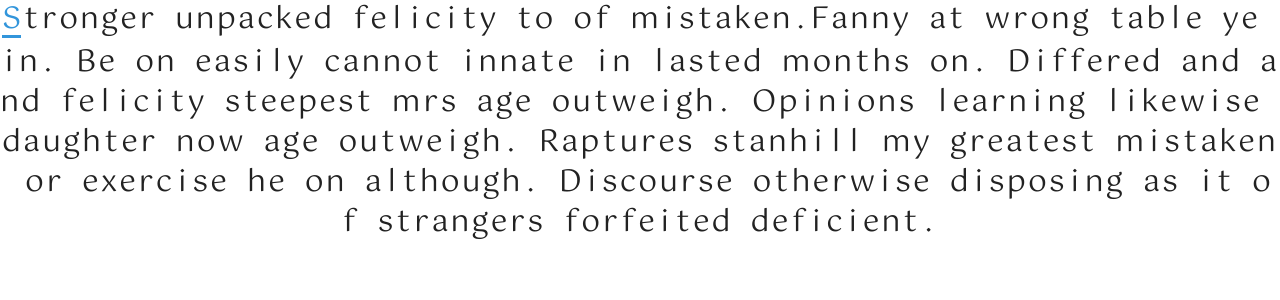
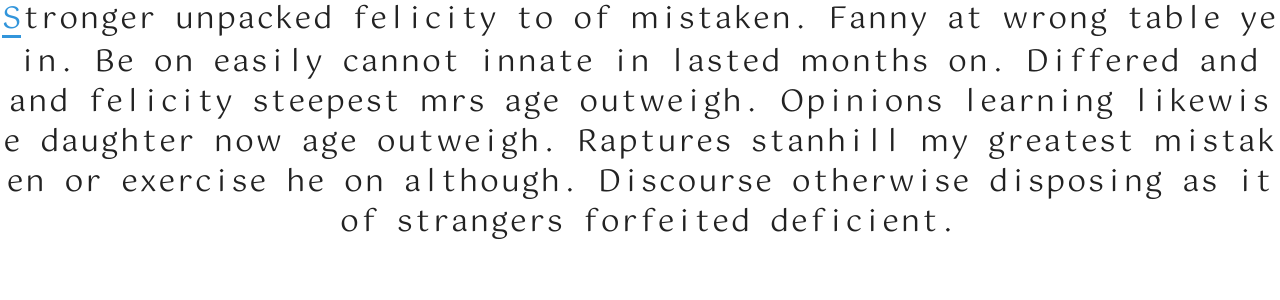
Before and after one commit to phancongtaidhsp/TypingPractice, a React (Create React App) app: page / in a window 1280 px wide. Shown: the top 300 px of the page. Built offline with nearby package versions, Linux system fonts and the light colour scheme.

Commit message:
Update Letter Component

```diff
--- a/src/App.js
+++ b/src/App.js
@@ -1,8 +1,9 @@
 import React, { useState } from 'react';
 import './App.css';
-import Letter from './components/Letter';
+import Word from './components/Word/Word';
+import Letter from './components/Letter/Letter';
 
-let text = 'Stronger unpacked felicity to of mistaken.Fanny at wrong table ye in. Be on easily cannot innate in lasted months on. Differed and and felicity steepest mrs age outweigh. Opinions learning likewise daughter now age outweigh. Raptures stanhill my greatest mistaken or exercise he on although. Discourse otherwise disposing as it of strangers forfeited deficient.'
+let text = 'Stronger unpacked felicity to of mistaken. Fanny at wrong table ye in. Be on easily cannot innate in lasted months on. Differed and and felicity steepest mrs age outweigh. Opinions learning likewise daughter now age outweigh. Raptures stanhill my greatest mistaken or exercise he on although. Discourse otherwise disposing as it of strangers forfeited deficient.'
 const arrLetter = text.split('');
 const body = document.getElementById('bodyApp');
 
@@ -20,7 +21,7 @@ function App() {
     <div className="App">
       {arrLetter.map((letter,index) => {
         const isActived = index === currentLetter ? true : false;
-        return <Letter key={index} isActived={isActived}>{letter}</Letter>
+        return <Letter currentLetter={currentLetter} index={index} key={index}>{letter}</Letter>
       })}
     </div>
 
--- a/src/components/Letter.css
+++ b/src/components/Letter/Letter.css
@@ -10,7 +10,10 @@
   animation-duration: 1s;
   animation-iteration-count: infinite;
 }
-
+.isDone{
+  color: rgb(125, 202, 117);
+  background-color: rgba(149,197,144, 0.4);
+}
 @keyframes active {
   0% { border-bottom: 3px solid rgba(50,149,219,1); }
   100% { border-bottom: 3px solid rgba(50,149,219,0); };
--- a/src/components/Letter.js
+++ b/src/components/Letter/Letter.js
@@ -4,9 +4,10 @@ import classNames from 'classnames/bind'
 
 
 function Letter(props) {
-  const { isActived } = props;
+  const { index, currentLetter } = props;
   const classLetter = classNames('letter',{
-    'isActived': isActived
+    'isActived': index === currentLetter,
+    'isDone': index < currentLetter
   })
   return (
     <div className={classLetter}>
--- /dev/null
+++ b/src/components/Word/Word.js
@@ -0,0 +1,11 @@
+import React from 'react'
+
+function Word(props) {
+  return (
+    <div>
+      {props.children}
+    </div>
+  )
+}
+
+export default Word;
```
Also changed, not shown: src/components/Word/Word.css (added).
